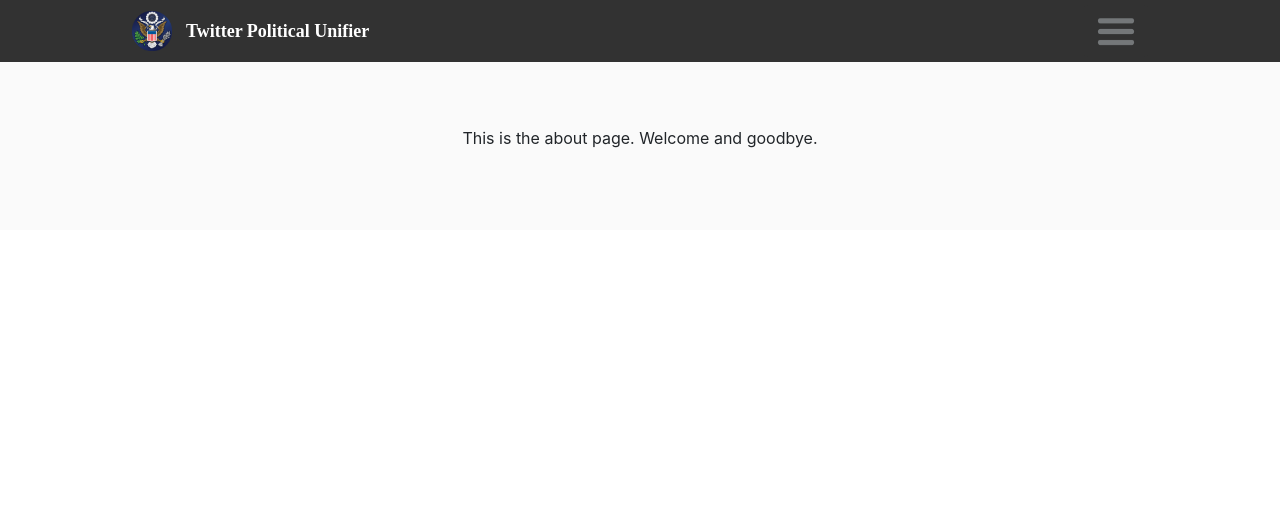
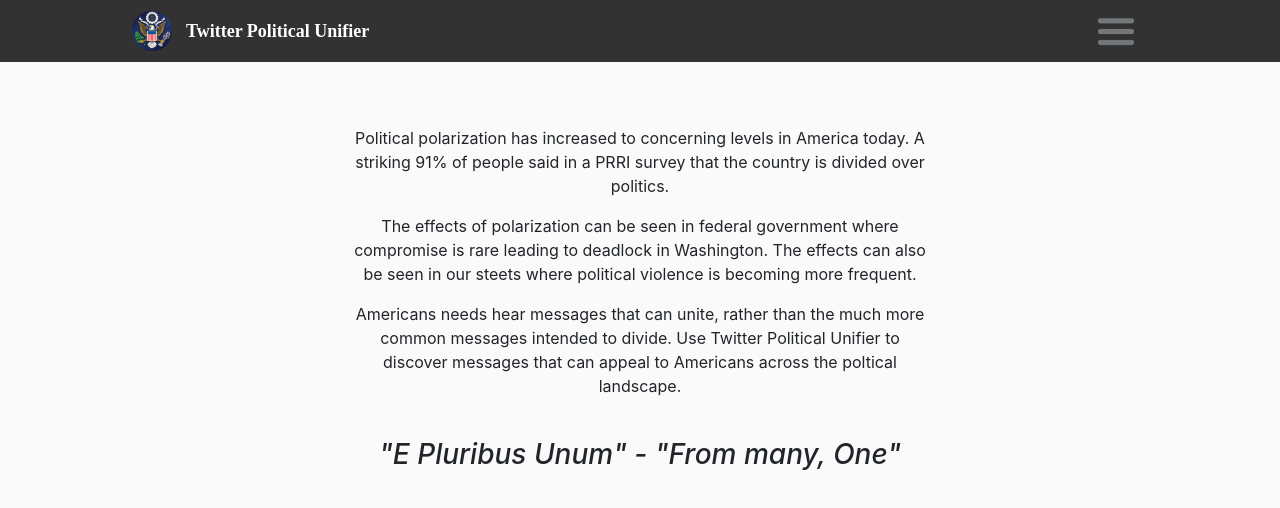
Before and after one commit to knownastron/TwitterPoliticalUnifier, a React (Create React App) app in the folder project/reactapp/: page /about in a window 1280 px wide. Shown: the top 508 px of the page. Built offline with nearby package versions, Linux system fonts and the light colour scheme; no server answers; a web font is replaced by a local one; what aws-amplify would draw is missing.

Commit message:
added text

```diff
--- a/project/reactapp/src/components/About.js
+++ b/project/reactapp/src/components/About.js
@@ -6,7 +6,23 @@
   render() {
     return (
       <div className="component-main-div">
-        <p> This is the about page. Welcome and goodbye. </p>
+        <div style={{'width': '50%',
+                      'justify-content': 'center',
+                      'display': 'inline-block'}}>
+          <p> Political polarization has increased to concerning levels in
+          America today. A striking 91% of people said in a PRRI survey that the
+          country is divided over politics. </p>
+          <p> The effects of polarization can be seen in federal government where
+          compromise is rare leading to deadlock in Washington. The effects can
+          also be seen in our steets where political violence is becoming more
+          frequent. </p>
+          <p> Americans needs hear messages that can unite, rather than the much
+          more common messages intended to divide. Use Twitter Political Unifier
+          to discover messages that can appeal to Americans across the poltical
+          landscape. </p>
+        <br />
+        <h3><i>"E Pluribus Unum" - "From many, One"</i></h3>
+        </div>
       </div>
     );
   }
```
